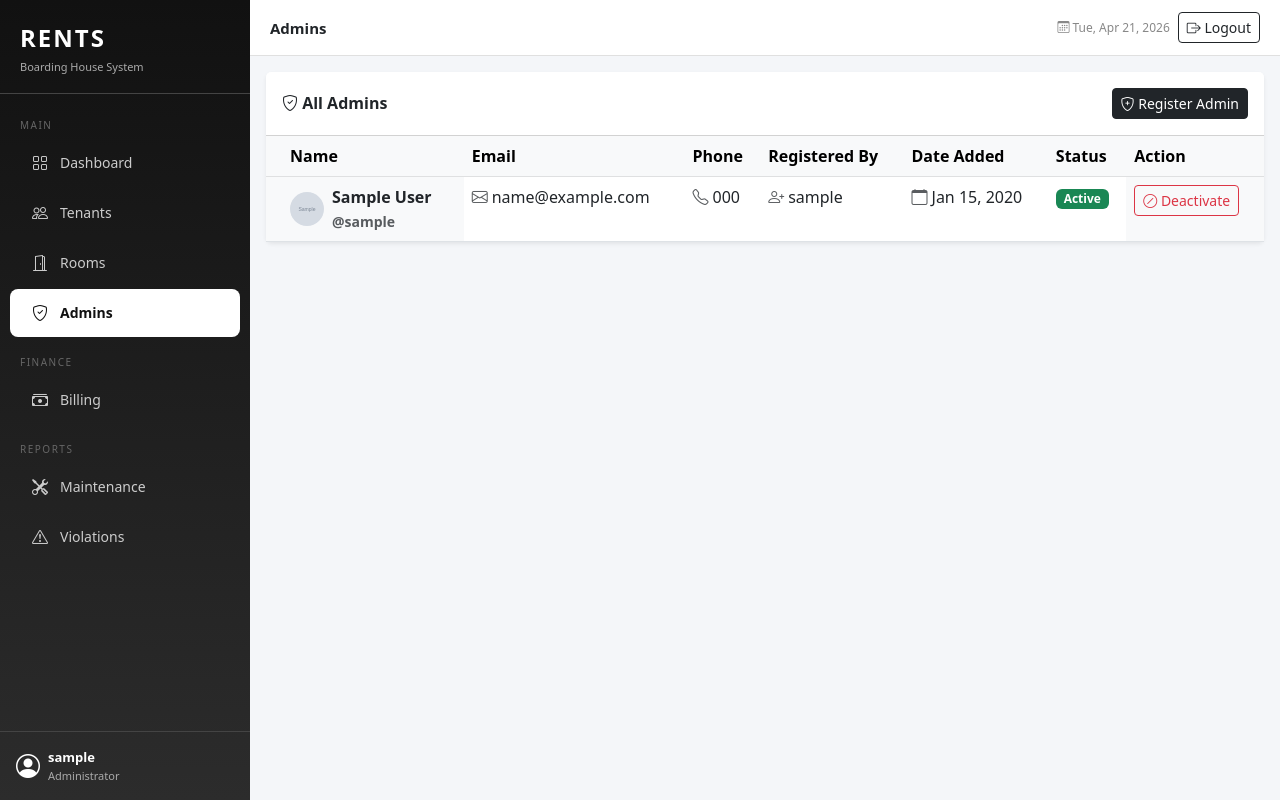
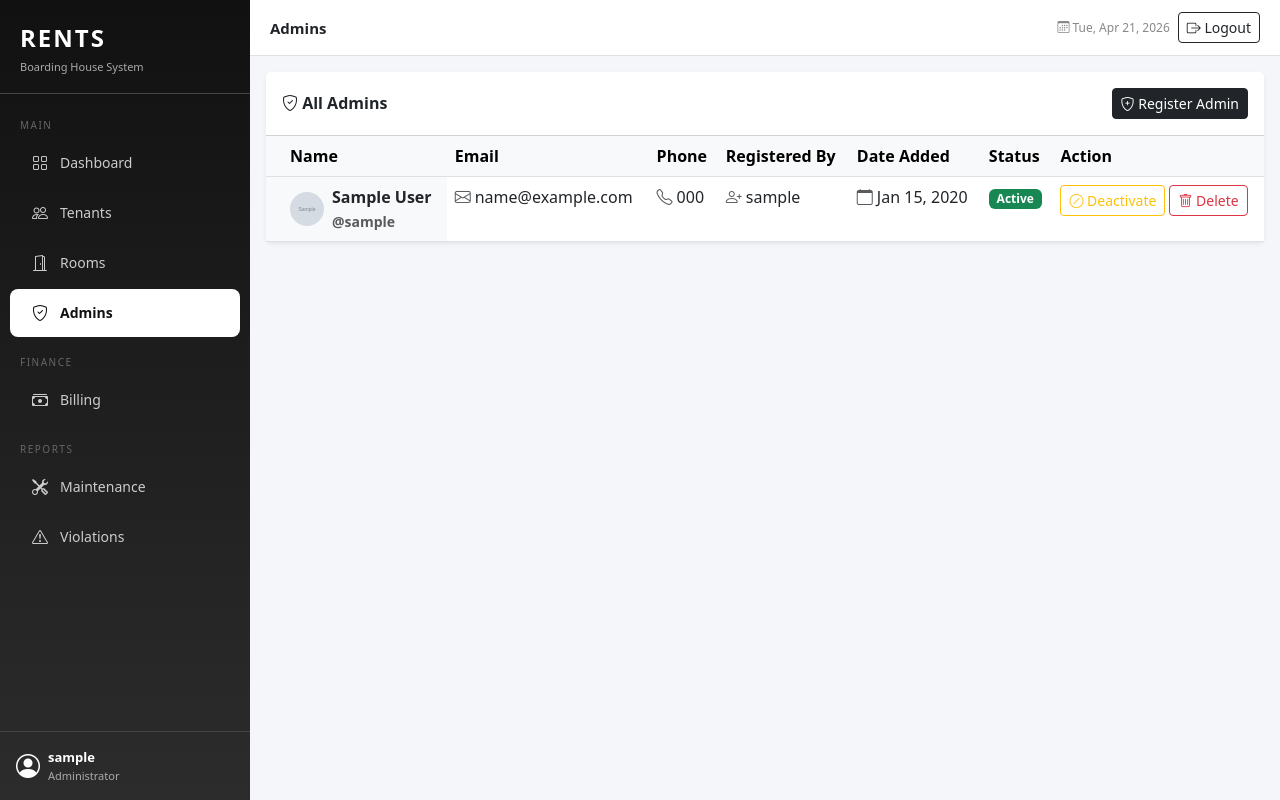
Before and after one commit to KevzBueno101/rents_system, a Django app: page /admin-list/ in a window 1280 px wide. Run offline with Django 4.2, Linux system fonts and the light colour scheme; a user stored in the database is signed in; tables that the repository leaves empty hold one stand-in row (values such as "Sample post"); grey boxes marked "Sample" are stand-in pictures.

Commit message:
Feat: Admin Delete Action

```diff
--- a/accounts/templates/admin_list.html
+++ b/accounts/templates/admin_list.html
@@ -76,9 +76,11 @@
                                 <span class="badge bg-secondary">Inactive</span>
                             {% endif %}
                         </td>
-                        <td class="sticky-col-end">
+                        <td>
+    <div class="d-flex gap-1">
+        <!-- ACTIVATE/DEACTIVATE -->
         <a href="{% url 'toggle_admin_status' admin.user.id %}"
-                               class="btn btn-sm {% if admin.user.is_active %}btn-outline-danger{% else %}btn-outline-success{% endif %}"
+           class="btn btn-sm {% if admin.user.is_active %}btn-outline-warning{% else %}btn-outline-success{% endif %}"
            onclick="return confirm('Are you sure?')">
             {% if admin.user.is_active %}
                 <i class="bi bi-slash-circle"></i>
@@ -88,6 +90,17 @@
                 <span class="d-none d-md-inline">Activate</span>
             {% endif %}
         </a>
+
+        <!-- DELETE -->
+        <form method="POST" action="{% url 'delete_admin' admin.user.id %}"
+              onsubmit="return confirm('Permanently delete this admin? This cannot be undone!')">
+            {% csrf_token %}
+            <button type="submit" class="btn btn-sm btn-outline-danger">
+                <i class="bi bi-trash"></i>
+                <span class="d-none d-md-inline">Delete</span>
+            </button>
+        </form>
+    </div>
 </td>
                     </tr>
                     {% empty %}
--- a/accounts/templates/login.html
+++ b/accounts/templates/login.html
@@ -136,7 +136,7 @@
       <!-- RIGHT PANEL (LOGIN) -->
       <div class="col-12 col-md-7 d-flex justify-content-center align-items-center bg-light">
         <div class="card shadow p-4 w-75">
-          <h3 class="text-center mb-3">Welcome to RENTS</h3>
+          <h3 class="text-center mb-3">Login As</h3>
 
           <!-- ROLE TOGGLE -->
           <div class="d-flex justify-content-center mb-4">
--- a/accounts/urls.py
+++ b/accounts/urls.py
@@ -10,4 +10,5 @@ urlpatterns = [
     path('admin-list/', views.admin_list, name='admin_list'),
     path('toggle-admin/<int:user_id>/', views.toggle_admin_status, name='toggle_admin_status'),
     path('logout/', views.logout_view, name='logout'),
+    path('delete-admin/<int:user_id>/', views.delete_admin, name='delete_admin'),
 ]
--- a/accounts/views.py
+++ b/accounts/views.py
@@ -175,8 +175,21 @@ def tenant_dashboard(request):
     profile = TenantProfile.objects.get(user=request.user)
     return render(request, 'tenant_dashboard.html', {'profile': profile})
 
-
 # ─── LOGOUT ──────────────────────────────────────────
 def logout_view(request):
     logout(request)
     return redirect('login')
+
+
+# ─── DELETE ADMIN (Superadmin only) ──────────────────
+@login_required(login_url='/')
+def delete_admin(request, user_id):
+    if not request.user.is_superuser:
+        return redirect('admin_dashboard')
+
+    if request.method == 'POST':
+        from django.contrib.auth.models import User as AuthUser
+        admin_user = AuthUser.objects.get(id=user_id)
+        admin_user.delete()  # deletes User + AdminProfile (cascade)
+
+    return redirect('admin_list')
```
Lines whose indentation alone changed are shown as unchanged.
